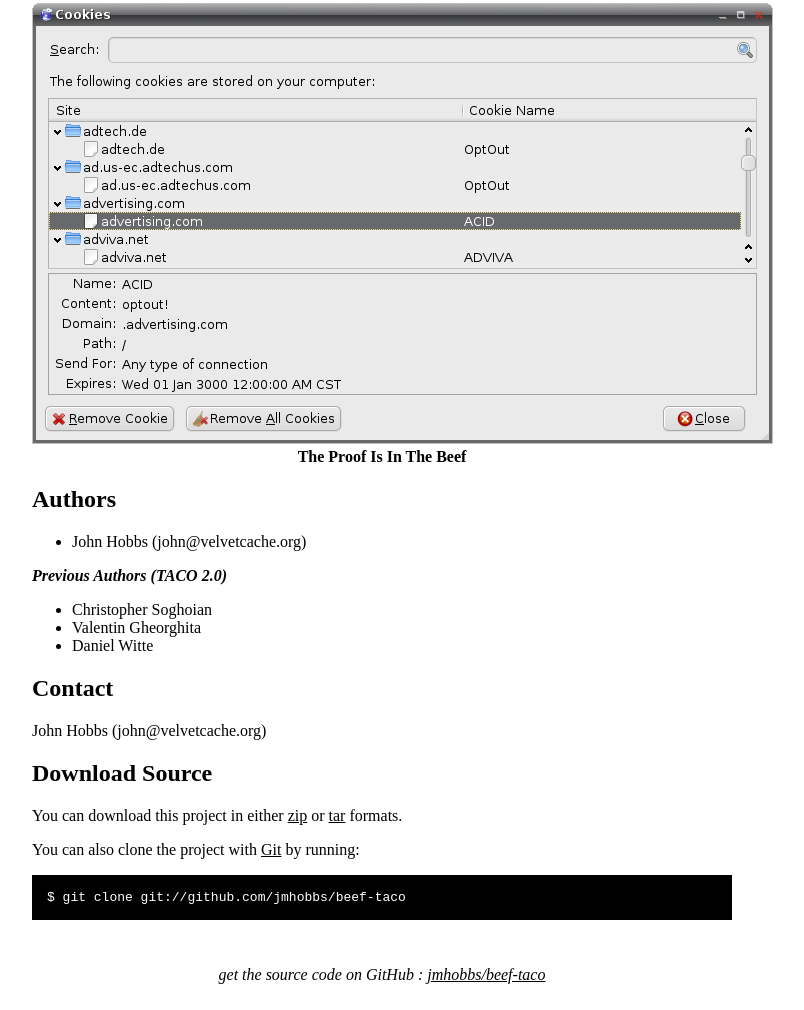
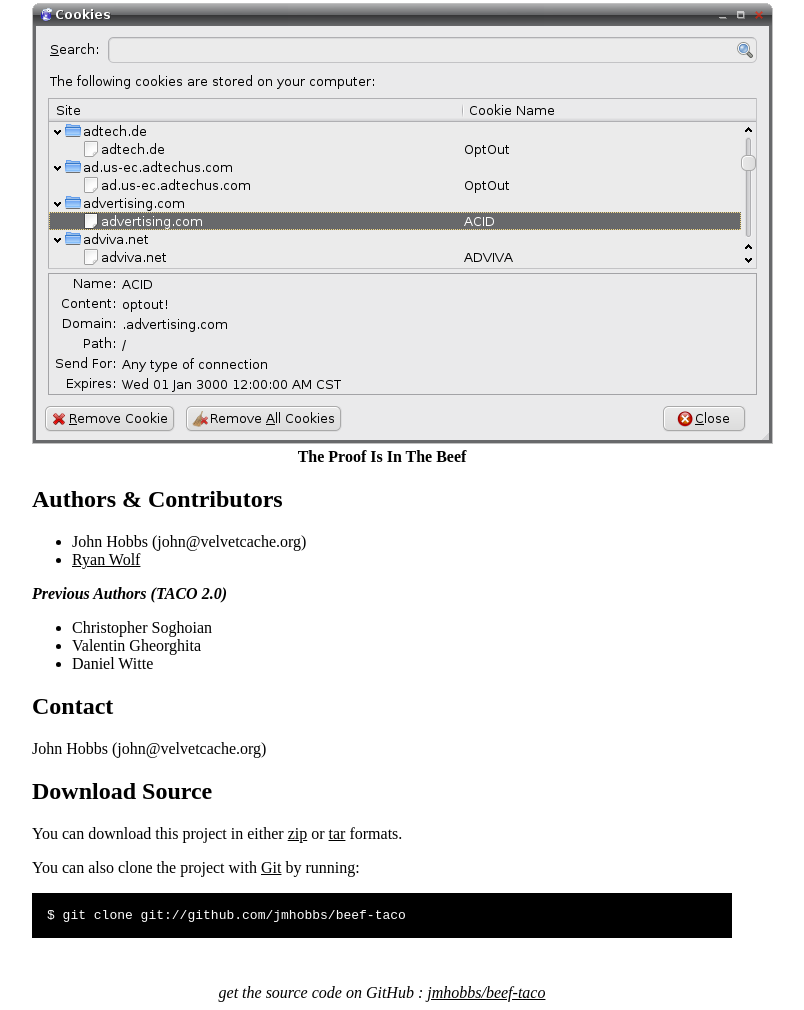
Before and after one commit to jmhobbs/beef-taco, a plain HTML site: page index.html in a window 1280 px wide. Shown: the part 1380-2390 px from the top of the page, without its empty margins (258-1062 px from the left). Drawn offline with Linux system fonts and the light colour scheme.

Commit message:
Added Ryan Wolf to the contributors list.

```diff
--- a/index.html
+++ b/index.html
@@ -112,10 +112,11 @@
 			<b>The Proof Is In The Beef</b>
 		</p>
 
-		<h2>Authors</h2>
+		<h2>Authors &amp; Contributors</h2>
 		<p>
 			<ul>
 				<li>John Hobbs (john@velvetcache.org)</li>
+				<li><a href="http://github.com/thebigbad">Ryan Wolf</a></li>
 			</ul>
 		</p>
 		<p>
```
